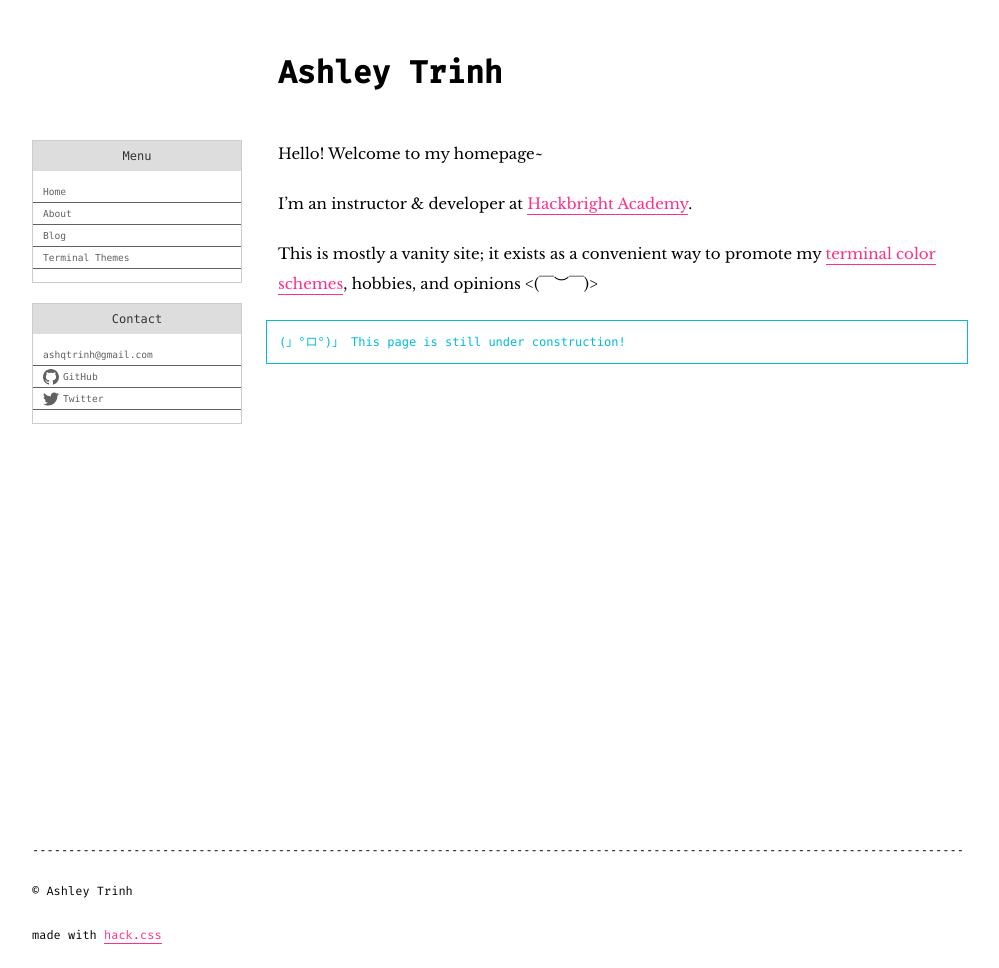
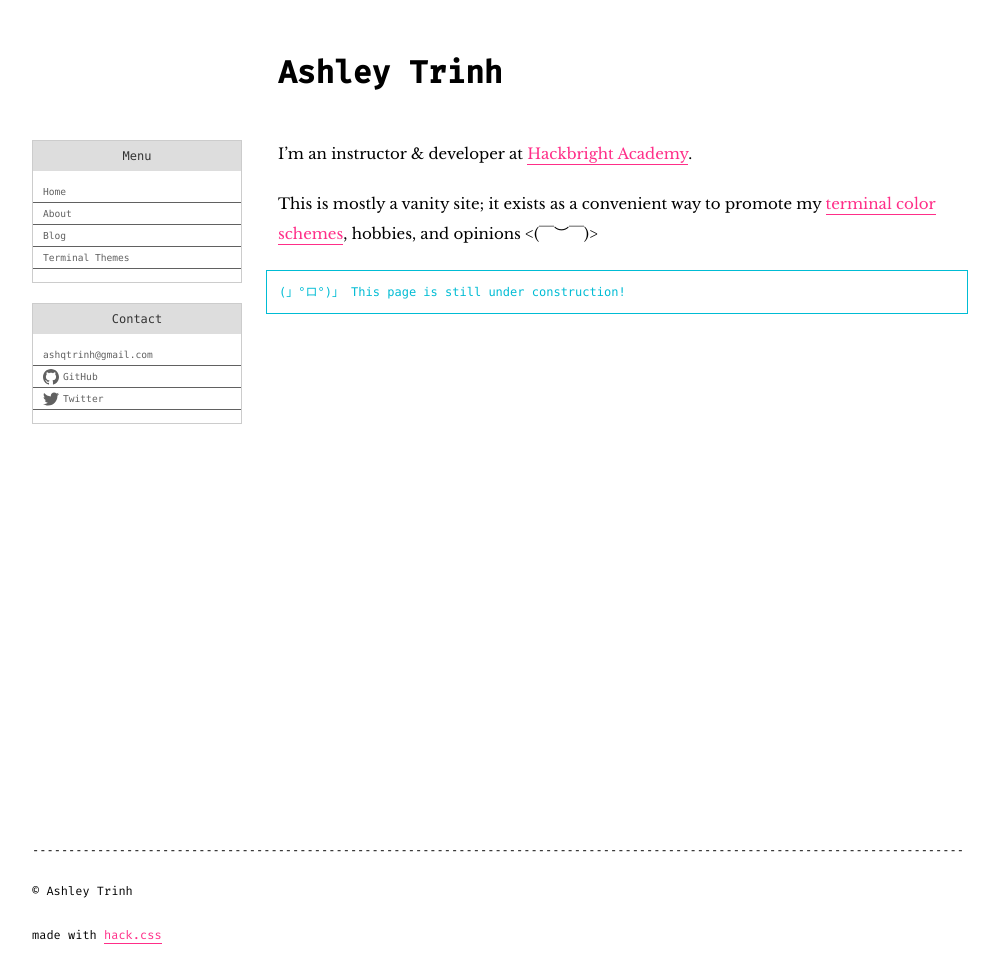
Before and after one commit to atrnh/atrnh.github.io, a Jekyll site: the page built from index.md, in a window 1280 px wide. Shown: the whole page, without its empty margins (140-1139 px from the left). Built offline with Jekyll 4.4.1, drawn with Linux system fonts in a browser that asks for light colours.

Commit message:
Minor edits to index

```diff
--- a/index.md
+++ b/index.md
@@ -2,8 +2,6 @@
 layout: home
 under_construction: true
 ---
-
-Hello! Welcome to my homepage~
 
 I'm an instructor & developer at [Hackbright
 Academy](https://hackbrightacademy.com).
```
